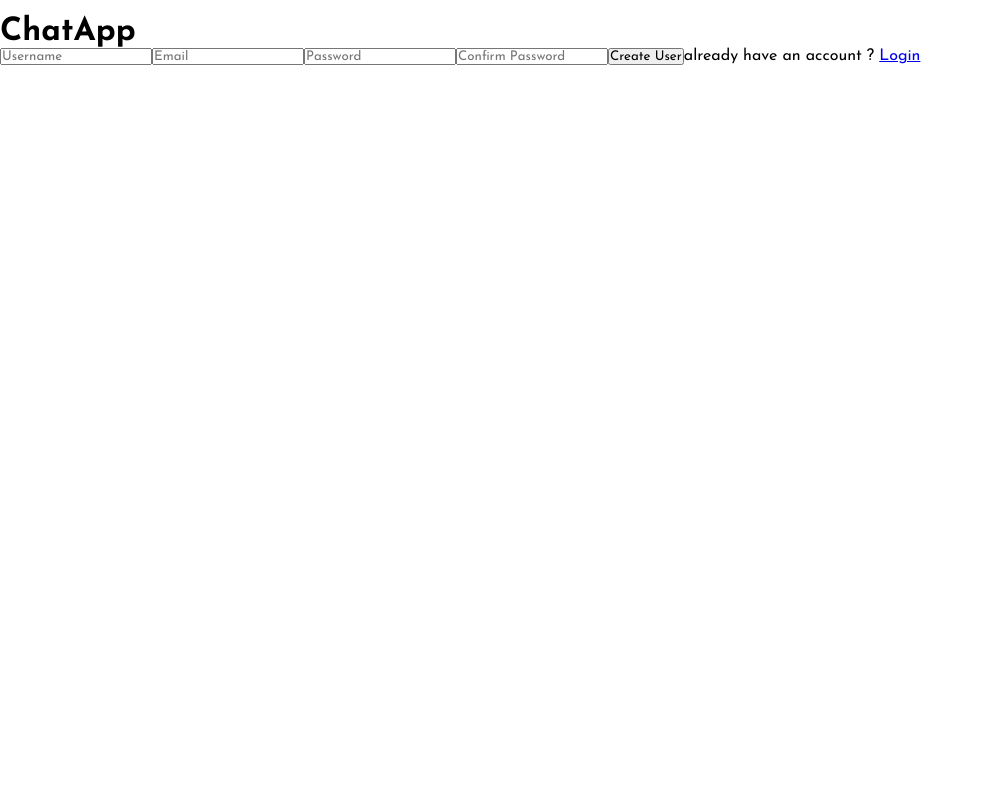
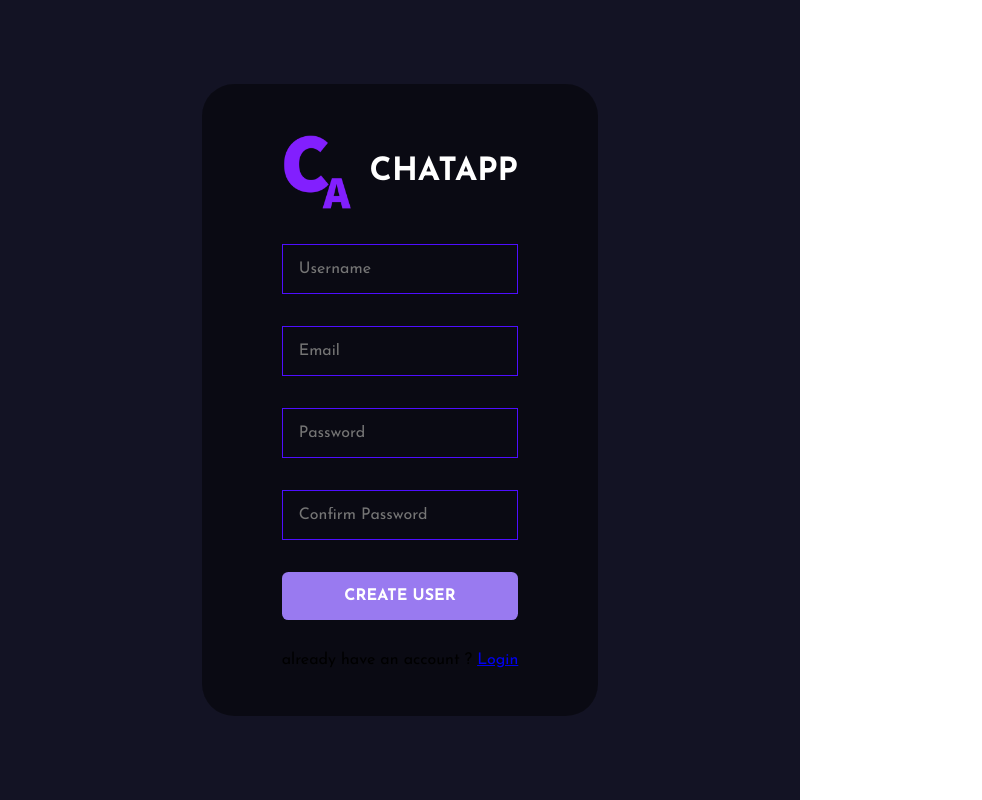
Before and after one commit to pepermz/Project-Capstone, a React (Create React App) app in the folder chat-app/: page /register in a window 1280 px wide. Shown: the whole page, without its empty margins (0-982 px from the left). Built offline with nearby package versions, Linux system fonts and the light colour scheme.

Commit message:
added styling to the register form

```diff
--- a/chat-app/src/pages/Register.js
+++ b/chat-app/src/pages/Register.js
@@ -1,6 +1,7 @@
 import React from 'react'
 import styled from "styled-components"
 import { Link } from 'react-router-dom';
+import Logo from "../assets/project4.png"
 
 const handleSubmit =(event)=>{
     event.preventDefault();
@@ -17,7 +18,7 @@
         <FormContainer>
             <form onSubmit={(event)=>handleSubmit(event)}>
                 <div className="brand">
-                    <img src="" alt="" />
+                    <img src={Logo} alt="LOGO" />
                     <h1>ChatApp</h1>
                 </div>
                 <input type="text" placeholder='Username' name="username" onChange={e=>handleChange(e)} />
@@ -32,6 +33,63 @@
   )
 }
 
-const FormContainer = styled.div``;
+const FormContainer = styled.div`
+    height: 100vh;
+    width: 100vh;
+    display: flex;
+    flex-direction: column;
+    justify-content: center;
+    gap: 1rem;
+    align-items: center;
+    background-color: #131324;
+    .brand {
+        display:flex;
+        align-items: center;
+        gap: 1rem;
+        justify-content: center;
+        img{
+            height: 5rem;
+        }
+        h1 {
+            color: white;
+            text-transform: uppercase;;
+        }
+    }
+    form{
+        display:flex;
+        flex-direction: column;
+        gap: 2rem;
+        background-color: #00000076;
+        border-radius: 2rem;
+        padding: 3rem 5rem;
+        input {
+            background-color: transparent;
+            padding: 1rem;
+            border: 0.1rem solid #4e0eff;
+            border-radius: 0.4;
+            color: white;
+            width: 100%;
+            font-size: 1rem;
+            &:focus {
+                border: 0.1rem solid #997af0;
+                outline: none;
+            }
+        }
+        button {
+            background-color: #997af0;
+            color: white;
+            padding: 1rem 2rem;
+            border: none;
+            font-weight: bold;
+            cursor: pointer;
+            border-radius: 0.4rem;
+            font-size: 1rem;
+            text-transform: uppercase;
+            &:hover {
+                background-color: #4e0eff;
+            }
+        }
+    }
+`;
 
 export default Register
```
Also changed, not shown: chat-app/src/assets/project4.png (added).
